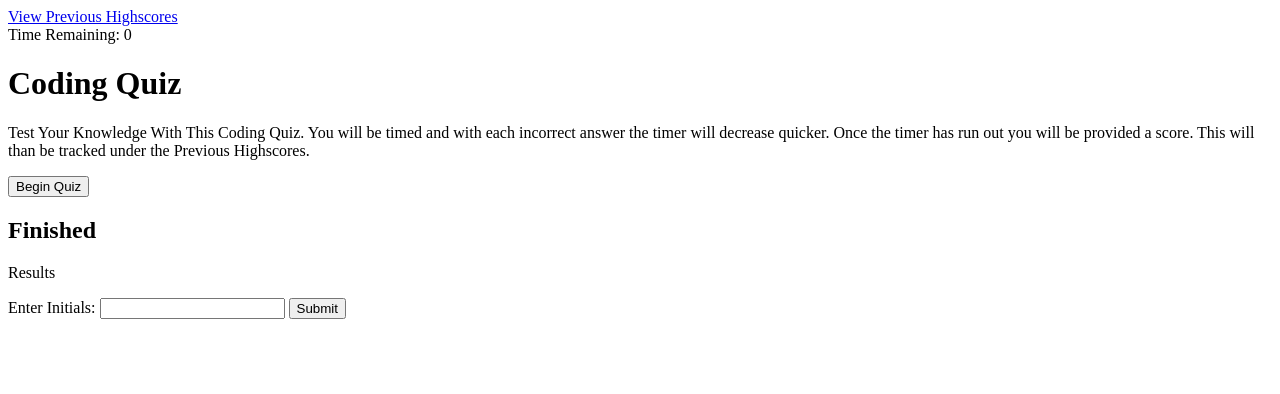
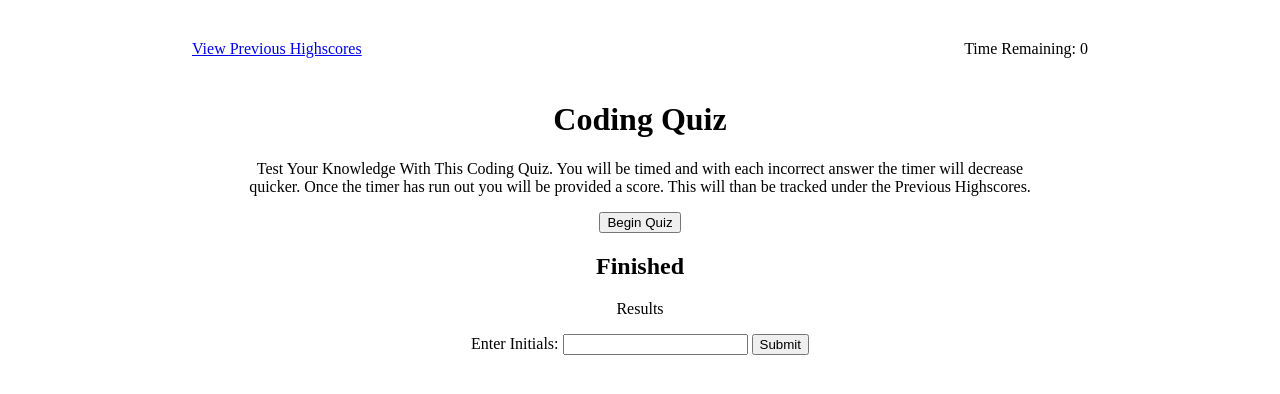
Before and after one commit to chigley22/UofU-Module4-Redo-Assignment, a plain HTML site: page index.html in a window 1280 px wide. Drawn offline with Linux system fonts and the light colour scheme; the site is published under a folder, as on GitHub Pages, so addresses that start at the root find nothing.

Commit message:
corrected script and css links in html

```diff
--- a/index.html
+++ b/index.html
@@ -6,11 +6,11 @@
     <meta name="viewport" content="width=device-width, initial-scale=1.0">
     <title>Coding Quiz</title>
 
-    <link rel="stylesheet" href="/style.css" />
+    <link rel="stylesheet" href="style.css" />
 </head>
 
 <body>
-    <div class="highScore"><a href="/scores.html">View Previous Highscores</a>
+    <div class="highScore"><a href="scores.html">View Previous Highscores</a>
     </div>
 
     <div class="timer">Time Remaining: <span id="time">0</span></div>
@@ -40,7 +40,7 @@
         </div>
     </div>
 
-    <script src="/script.js"></script>
+    <script src="script.js"></script>
 
 </body>
 </html>
```
